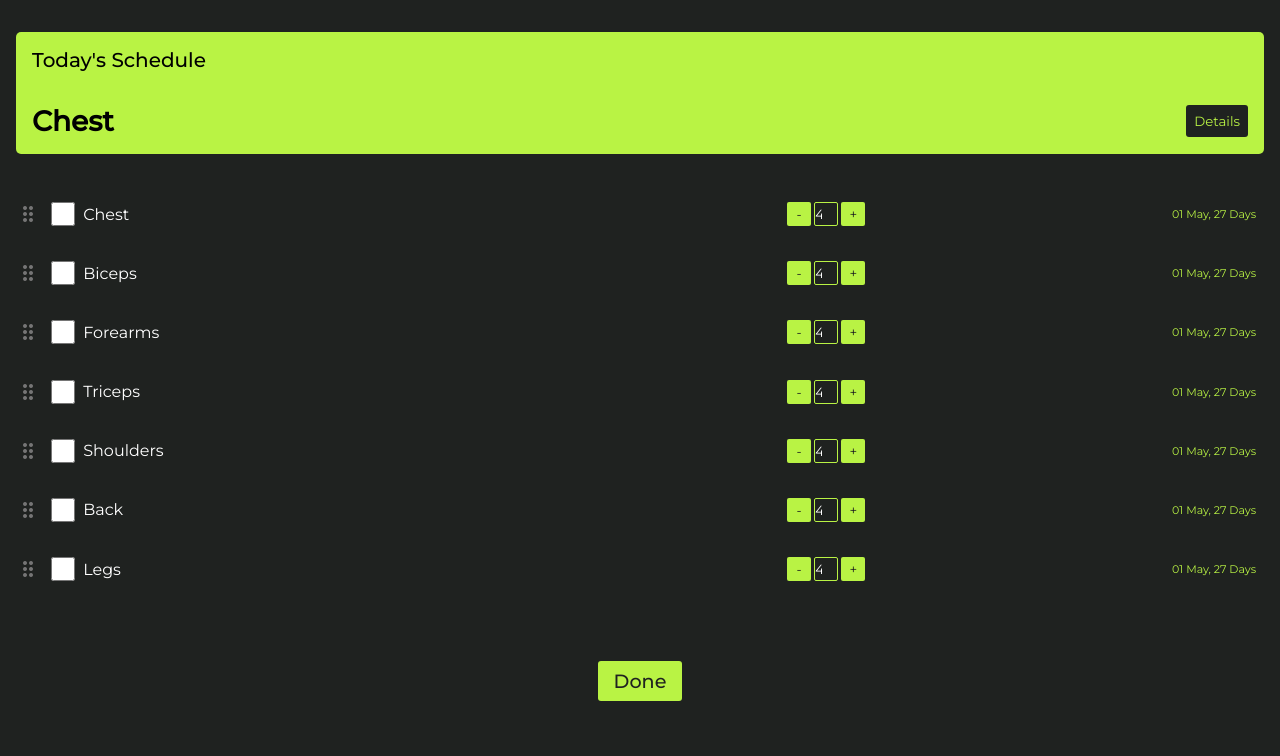
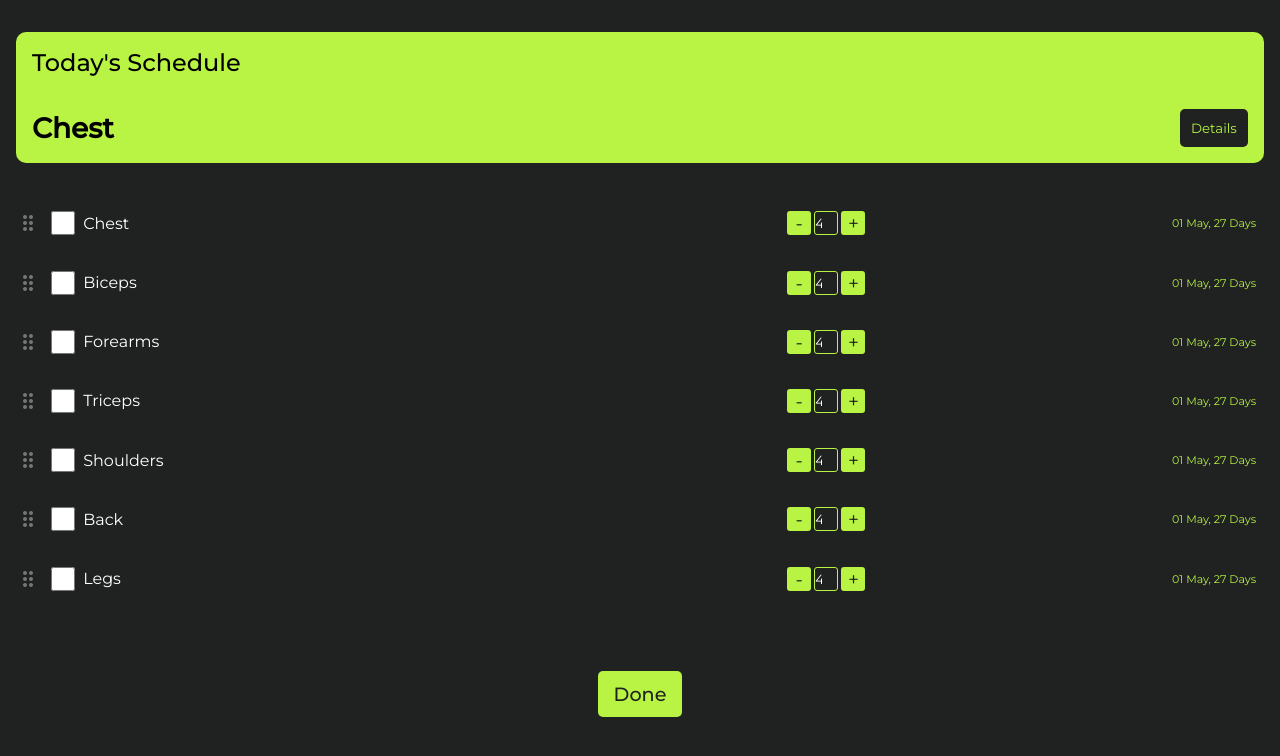
Before and after one commit to prateek18801/liftlog, a React (Vite) app: page / in a window 1280 px wide. Shown: the top 756 px of the page. Built offline with nearby package versions, Linux system fonts and the light colour scheme.

Commit message:
Update border radius

```diff
--- a/src/components/ExerciseListItem.module.css
+++ b/src/components/ExerciseListItem.module.css
@@ -32,14 +32,15 @@
     width: 1.5rem;
     border: none;
     outline: none;
-    border-radius: 2px;
+    font-size: 1.2rem;
+    border-radius: 3px;
     background-color: var(--highlight);
     color: var(--secondary);
 }
 
 .wrapper input[type=number] {
     border: 1px solid var(--highlight);
-    border-radius: 2px;
+    border-radius: 3px;
     outline: none;
     background: none;
     color: var(--primary);
--- a/src/pages/Home.module.css
+++ b/src/pages/Home.module.css
@@ -7,20 +7,20 @@
 .schedule {
     padding: 1rem;
     margin-bottom: 3rem;
-    border-radius: 5px;
+    border-radius: 10px;
     font-weight: 500;
     background-color: var(--highlight);
 }
 
 .schedule > div {
-    font-size: 20px;
+    font-size: 1.5rem;
 }
 
 .schedule button {
-    padding: 0.5rem;
+    padding: 0.7rem;
     border: none;
     outline: none;
-    border-radius: 3px;
+    border-radius: 5px;
     background-color: var(--secondary);
     color: var(--highlight);
 }
@@ -49,8 +49,8 @@
     outline: none;
     font-size: 1.2rem;
     font-weight: 500;
-    border-radius: 3px;
+    border-radius: 5px;
     background-color: var(--highlight);
     color: var(--secondary);
-    padding: 0.5rem 1rem;
+    padding: 0.7rem 1rem;
 }
```
